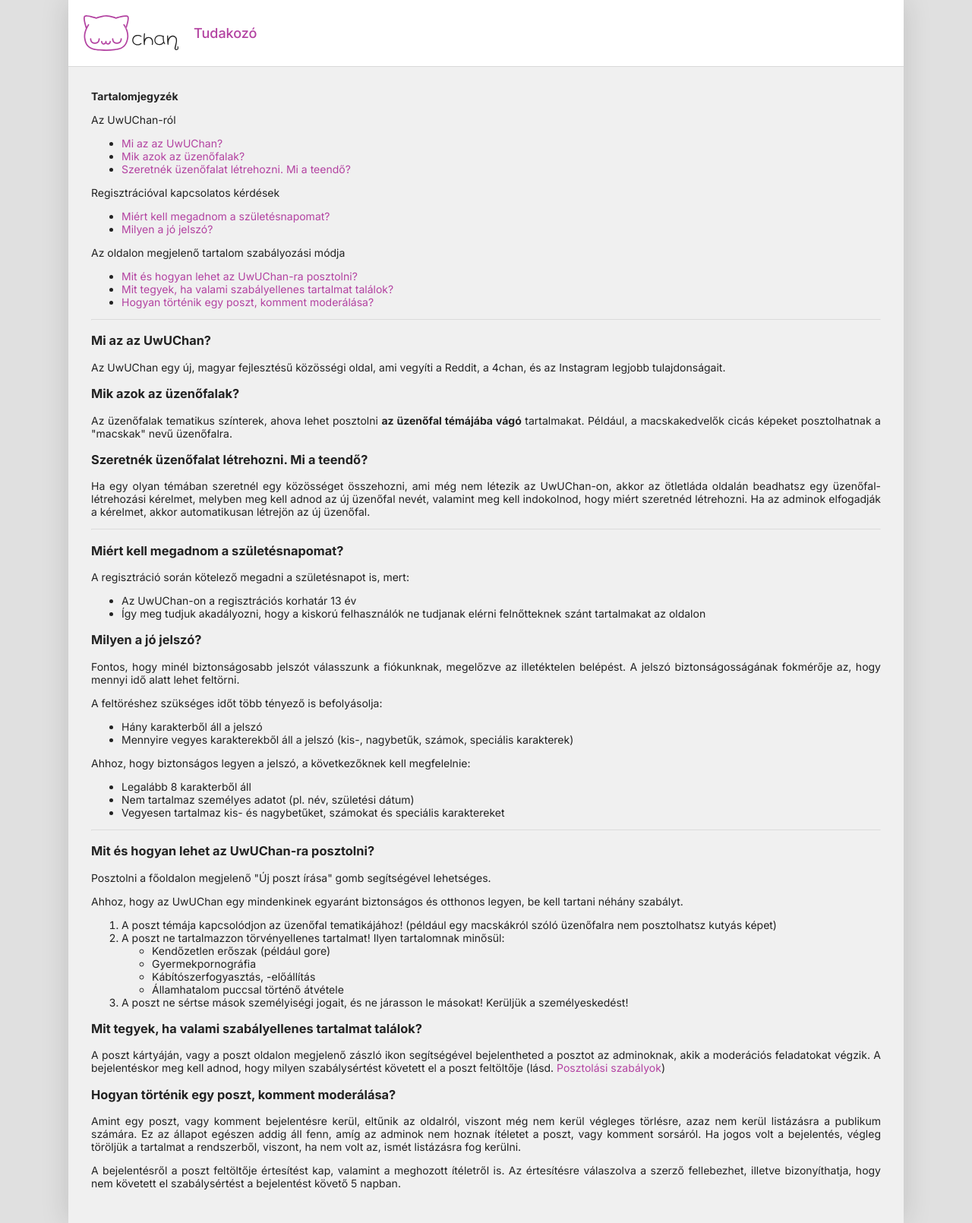
After one commit to 0pau/UwUChan, a PHP site: page /help in a window 1280 px wide. The commit adds this page. Shown: the whole page at 76% size. Run offline with PHP 8.4, Linux system fonts and the light colour scheme.

Commit message:
Új szín design Tudakozó

```diff
--- a/css/colors.css
+++ b/css/colors.css
@@ -1,24 +1,26 @@
 body {
     --accent: #B342A1;
+    --accent-border: #B342A180;
+    --accent-transparent: #B342A126;
     --body: #E0E0E0;
-    --sidebar: #F0F0F0;
-    --main-bg: #FFFFFF;
-    --card-bg: #FFFFFF;
+    --main: #F0F0F0;
+    --highlight: #FFFFFF;
     --text: #222222;
     --disabled: #6A6A6A;
-    --borders: #AFAFAF;
+    --borders: #D9D9D9;
     --destructive: #D20F0F;
 }
 
 body[prefer-dark="true"] {
     --accent: #CD69BD;
-    --body: #000000;
-    --sidebar: #222222;
-    --main-bg: #333333;
-    --card-bg: #3A3A3A;
+    --accent-border: #CD69BD80;
+    --accent-transparent: #CD69BD26;
+    --body: #171717;
+    --main: #222222;
+    --highlight: #2F2F2F;
     --text: #F2F2F2;
     --disabled: #959595;
-    --borders: #757575;
+    --borders: #535353;
     --destructive: #C43B3B;
 }
 
--- a/css/main.css
+++ b/css/main.css
@@ -3,6 +3,7 @@
 
 * {
     color: var(--text);
+    scroll-behavior: smooth;
 }
 
 body {
@@ -12,8 +13,49 @@ body {
     font-size: 14px;
 }
 
+body > main {
+    background-color: var(--main);
+    max-width: 1100px;
+    margin: 0px auto;
+    box-shadow: 0px 0px 35px #00000025;
+}
+
+section.help {
+    padding: 30px;
+}
+
+section.help hr {
+    color: var(--borders);
+    opacity: 0.25;
+}
+
+header:not(.login-window-head) {
+    background-color: var(--highlight);
+    padding: 20px;
+    display: flex;
+    align-items: center;
+    gap: 20px;
+    position: sticky;
+    top: 0px;
+    border-bottom: 1px solid var(--borders);
+}
+
+header:not(.login-window-head) img.logo {
+    width: 125px;
+}
+
+article {
+    text-align: justify;
+}
+
+span.header-title {
+    font-size: 18px;
+    font-weight: 500;
+    color: var(--accent);
+}
+
 .login-background {
-    background-color: var(--main-bg);
+    background-color: var(--main);
     background-image: url("../img/login_bg.svg");
     background-size: 300px;
     background-attachment: fixed;
@@ -24,7 +66,7 @@ body {
     left: 50%;
     top: 50%;
     transform: translate(-50%, -50%);
-    background-color: var(--main-bg);
+    background-color: var(--highlight);
     border: 1px var(--borders) solid;
     min-width: 350px;
     border-radius: 5px;
@@ -32,7 +74,7 @@ body {
     box-shadow: 0px 2px 50px #00000025;
 }
 
-.login-window .login-window-head {
+.login-window header {
     padding-bottom: 15px;
     border-bottom: 1px var(--borders) solid;
     text-align: center;
@@ -42,7 +84,7 @@ body {
     gap: 10px;
 }
 
-.login-window .login-window-head * {
+.login-window header * {
     margin: 0px;
 }
 
@@ -62,6 +104,10 @@ a:link, a:visited, abbr {
     text-decoration: none;
 }
 
+.help-link {
+    float: right;
+}
+
 .login-window form {
     display: flex;
     flex-direction: column;
@@ -75,10 +121,10 @@ a:link, a:visited, abbr {
 .login-window input {
     padding: 7.5px;
     border: 1px var(--borders) solid;
+    background-color: var(--highlight);
     border-radius: 5px;
     font-size: inherit;
     outline: none;
-    background-color: transparent;
 }
 
 .login-window input:focus {
@@ -93,12 +139,23 @@ a:link, a:visited, abbr {
 button {
     padding: 8px 12px;
     border-radius: 5px;
-    border: none;
     font-size: inherit;
     cursor: pointer;
+    border: 1px solid var(--borders);
+    background-color: var(--highlight);
+    box-shadow: 0px 1px 2px #00000025;
 }
 
 button.cta {
     background-color: var(--accent);
+    border-color: var(--accent);
     color: white;
 }
+
+section.contents > p {
+    margin-bottom: 0px;
+}
+
+section.contents > ul {
+    margin-top: 5px;
+}
--- /dev/null
+++ b/help/index.html
@@ -0,0 +1,107 @@
+<!doctype html>
+<html lang="en">
+<head>
+    <meta charset="UTF-8">
+    <meta name="viewport"
+          content="width=device-width, user-scalable=no, initial-scale=1.0, maximum-scale=1.0, minimum-scale=1.0">
+    <meta http-equiv="X-UA-Compatible" content="ie=edge">
+    <title>UwUChan tudakozó</title>
+    <link rel="stylesheet" href="../css/main.css">
+    <link rel="icon" type="image/x-icon" href="../img/favicon.ico">
+</head>
+<body>
+    <main>
+        <header>
+            <img class="logo" alt="UwUChan-embléma" src="../img/logo.svg">
+            <span class="header-title">Tudakozó</span>
+        </header>
+        <section class="help">
+            <article class="contents">
+                <b>Tartalomjegyzék</b>
+                <p>Az UwUChan-ról</p>
+                <ul>
+                    <li><a href="#about">Mi az az UwUChan?</a></li>
+                    <li><a href="#boards">Mik azok az üzenőfalak?</a></li>
+                    <li><a href="#newboard">Szeretnék üzenőfalat létrehozni. Mi a teendő?</a></li>
+                </ul>
+                <p>Regisztrációval kapcsolatos kérdések</p>
+                <ul>
+                    <li><a href="#birthday">Miért kell megadnom a születésnapomat?</a></li>
+                    <li><a href="#password">Milyen a jó jelszó?</a></li>
+                </ul>
+                <p>Az oldalon megjelenő tartalom szabályozási módja</p>
+                <ul>
+                    <li><a href="#post_rules">Mit és hogyan lehet az UwUChan-ra posztolni?</a></li>
+                    <li><a href="#report">Mit tegyek, ha valami szabályellenes tartalmat találok?</a></li>
+                    <li><a href="#moderation">Hogyan történik egy poszt, komment moderálása?</a></li>
+                </ul>
+            </article>
+            <hr>
+            <article id="about">
+                <h1>Mi az az UwUChan?</h1>
+                <p>Az UwUChan egy új, magyar fejlesztésű közösségi oldal, ami vegyíti a Reddit, a 4chan, és az Instagram legjobb tulajdonságait.</p>
+            </article>
+            <article id="boards">
+                <h1>Mik azok az üzenőfalak?</h1>
+                <p>Az üzenőfalak tematikus színterek, ahova lehet posztolni <b>az üzenőfal témájába vágó</b> tartalmakat. Például, a macskakedvelők cicás képeket posztolhatnak a "macskak" nevű üzenőfalra.</p>
+            </article>
+            <article id="newboard">
+                <h1>Szeretnék üzenőfalat létrehozni. Mi a teendő?</h1>
+                <p>Ha egy olyan témában szeretnél egy közösséget összehozni, ami még nem létezik az UwUChan-on, akkor az ötletláda oldalán beadhatsz egy üzenőfal-létrehozási kérelmet, melyben meg kell adnod az új üzenőfal nevét, valamint meg kell indokolnod, hogy miért szeretnéd létrehozni. Ha az adminok elfogadják a kérelmet, akkor automatikusan létrejön az új üzenőfal.</p>
+            </article>
+            <hr>
+            <article id="birthday">
+                <h1>Miért kell megadnom a születésnapomat?</h1>
+                <p>A regisztráció során kötelező megadni a születésnapot is, mert:</p>
+                <ul>
+                    <li>Az UwUChan-on a regisztrációs korhatár 13 év</li>
+                    <li>Így meg tudjuk akadályozni, hogy a kiskorú felhasználók ne tudjanak elérni felnőtteknek szánt tartalmakat az oldalon</li>
+                </ul>
+            </article>
+            <article id="password">
+                <h1>Milyen a jó jelszó?</h1>
+                <p>Fontos, hogy minél biztonságosabb jelszót válasszunk a fiókunknak, megelőzve az illetéktelen belépést. A jelszó biztonságosságának fokmérője az, hogy mennyi idő alatt lehet feltörni.</p>
+                <p>A feltöréshez szükséges időt több tényező is befolyásolja:</p>
+                <ul>
+                    <li>Hány karakterből áll a jelszó</li>
+                    <li>Mennyire vegyes karakterekből áll a jelszó (kis-, nagybetűk, számok, speciális karakterek)</li>
+                </ul>
+                <p>Ahhoz, hogy biztonságos legyen a jelszó, a következőknek kell megfelelnie:</p>
+                <ul>
+                    <li>Legalább 8 karakterből áll</li>
+                    <li>Nem tartalmaz személyes adatot (pl. név, születési dátum)</li>
+                    <li>Vegyesen tartalmaz kis- és nagybetűket, számokat és speciális karaktereket</li>
+                </ul>
+            </article>
+            <hr>
+            <article id="post_rules">
+                <h1>Mit és hogyan lehet az UwUChan-ra posztolni?</h1>
+                <p>Posztolni a főoldalon megjelenő "Új poszt írása" gomb segítségével lehetséges.</p>
+                <p>Ahhoz, hogy az UwUChan egy mindenkinek egyaránt biztonságos és otthonos legyen, be kell tartani néhány szabályt.</p>
+                <ol>
+                    <li>A poszt témája kapcsolódjon az üzenőfal tematikájához! (például egy macskákról szóló üzenőfalra nem posztolhatsz kutyás képet)</li>
+                    <li>
+                        A poszt ne tartalmazzon törvényellenes tartalmat! Ilyen tartalomnak minősül:
+                        <ul>
+                            <li>Kendőzetlen erőszak (például gore)</li>
+                            <li>Gyermekpornográfia</li>
+                            <li>Kábítószerfogyasztás, -előállítás</li>
+                            <li>Államhatalom puccsal történő átvétele</li>
+                        </ul>
+                    </li>
+                    <li>A poszt ne sértse mások személyiségi jogait, és ne járasson le másokat! Kerüljük a személyeskedést!</li>
+                </ol>
+            </article>
+            <article id="report">
+                <h1>Mit tegyek, ha valami szabályellenes tartalmat találok?</h1>
+                <p>A poszt kártyáján, vagy a poszt oldalon megjelenő zászló ikon segítségével bejelentheted a posztot az adminoknak, akik a moderációs feladatokat végzik. A bejelentéskor meg kell adnod, hogy milyen szabálysértést követett el a poszt feltöltője (lásd. <a href="#post_rules">Posztolási szabályok</a>)</p>
+            </article>
+            <article id="moderation">
+                <h1>Hogyan történik egy poszt, komment moderálása?</h1>
+                <p>Amint egy poszt, vagy komment bejelentésre kerül, eltűnik az oldalról, viszont még nem kerül végleges törlésre, azaz nem kerül listázásra a publikum számára. Ez az állapot egészen addig áll fenn, amíg az adminok nem hoznak ítéletet a poszt, vagy komment sorsáról. Ha jogos volt a bejelentés, végleg töröljük a tartalmat a rendszerből, viszont, ha nem volt az, ismét listázásra fog kerülni.</p>
+                <p>A bejelentésről a poszt feltöltője értesítést kap, valamint a meghozott ítéletről is. Az értesítésre válaszolva a szerző fellebezhet, illetve bizonyíthatja, hogy nem követett el szabálysértést a bejelentést követő 5 napban.</p>
+            </article>
+        </section>
+    </main>
+</body>
+</html>
```
Also changed, not shown: login.php (+4 -4 lines), register.php (+10 -10 lines).
